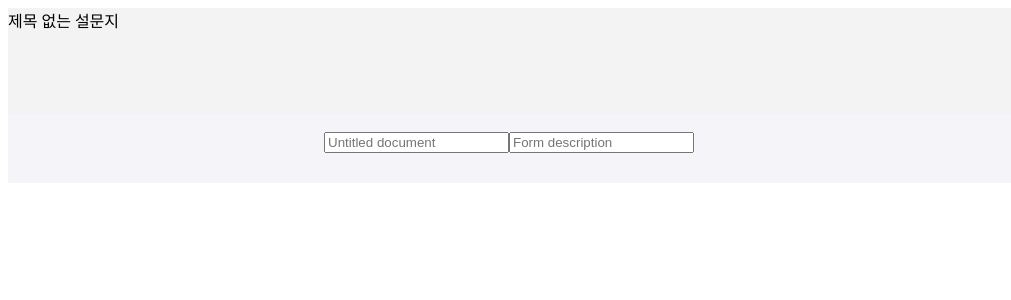
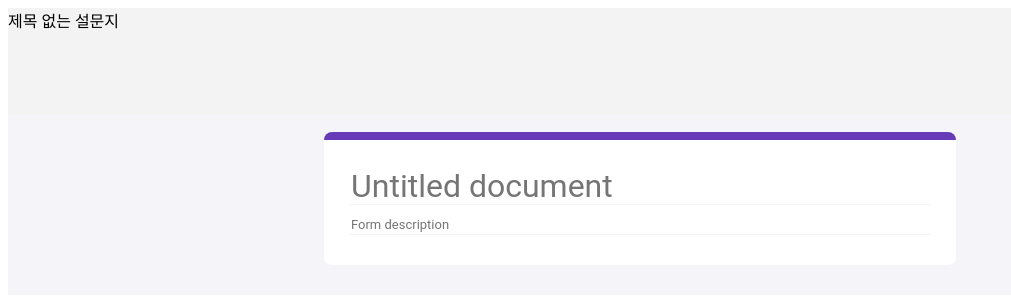
Before and after one commit to whddnjs1715/googleForm, a React (Create React App) app: page / in a window 1280 px wide. Shown: the top 300 px of the page, without its empty margins (0-1011 px from the left). Built offline with nearby package versions, Linux system fonts and the light colour scheme.

Commit message:
[feat] Question_form 추가_2

```diff
--- a/src/components/Body.js
+++ b/src/components/Body.js
@@ -1,4 +1,7 @@
+import { useState } from 'react';
 import styled from 'styled-components';
+
+const Container = styled.div``;
 
 const Question_form = styled.div`
   background-color: #f4f4f9;
@@ -11,31 +14,94 @@ const Section = styled.div`
   width: 50%;
 `;
 
+const Question_title_section = styled.div``;
+
+const Question_form_top = styled.div`
+  background-color: white;
+  border-top: 8px solid rgb(103, 58, 183);
+  border-radius: 8px;
+  padding: 30px 25px;
+  text-transform: capitalize;
+`;
+
+const Question_form_top_name = styled.input`
+  box-sizing: border-box;
+  font-family: 'Google sans', Roboto, Arial, sans-serif;
+  font-size: 32px;
+  font-weight: 400;
+  line-height: 40px;
+  line-height: 135%;
+  width: 100%;
+  border: none;
+  outline: none;
+  border-bottom: 1px solid #f4f4f9;
+  color: black;
+  height: 35px;
+`;
+
+const Question_form_top_desc = styled.input`
+  box-sizing: border-box;
+  margin-top: 10px;
+  font-family: 'Google sans', Roboto, Arial, sans-serif;
+  font-size: 13px;
+  font-weight: 400;
+  line-height: 40px;
+  width: 100%;
+  border: none;
+  outline: none;
+  border-bottom: 1px solid #f4f4f9;
+  color: black;
+  height: 20px;
+`;
+
 const Body = () => {
+  const [questions, setQuestions] = useState([
+    {
+      questionText: 'Which is the capital ?',
+      questionType: 'radio',
+      options: [
+        { optionText: 'Beng1' },
+        { optionText: 'Beng2' },
+        { optionText: 'Beng3' },
+        { optionText: 'Beng4' },
+      ],
+      open: true,
+      required: false,
+    },
+  ]);
+
+  const questionsUI = () => {
+    return questions.map((ques, i) => {
+      <div>
+      </div>;
+    });
+  };
+
   return (
-    <div>
+    <Container>
       <Question_form className="question_form">
-        <br></br>
+        <br />
         <Section className="section">
-          <div className="question_title_section">
-            <div className="question_form_top">
-              <input
+          <Question_title_section className="question_title_section">
+            <Question_form_top className="question_form_top">
+              <Question_form_top_name
                 type="text"
                 className="question_form_top_name"
                 style={{ color: 'black' }}
                 placeholder="Untitled document"
-              ></input>
-              <input
+              ></Question_form_top_name>
+              <Question_form_top_desc
                 type="text"
                 className="question_form_top_desc"
                 style={{ color: 'black' }}
                 placeholder="Form description"
-              ></input>
-            </div>
-          </div>
+              ></Question_form_top_desc>
+            </Question_form_top>
+          </Question_title_section>
+          {questionsUI()}
         </Section>
       </Question_form>
-    </div>
+    </Container>
   );
 };
 
```
